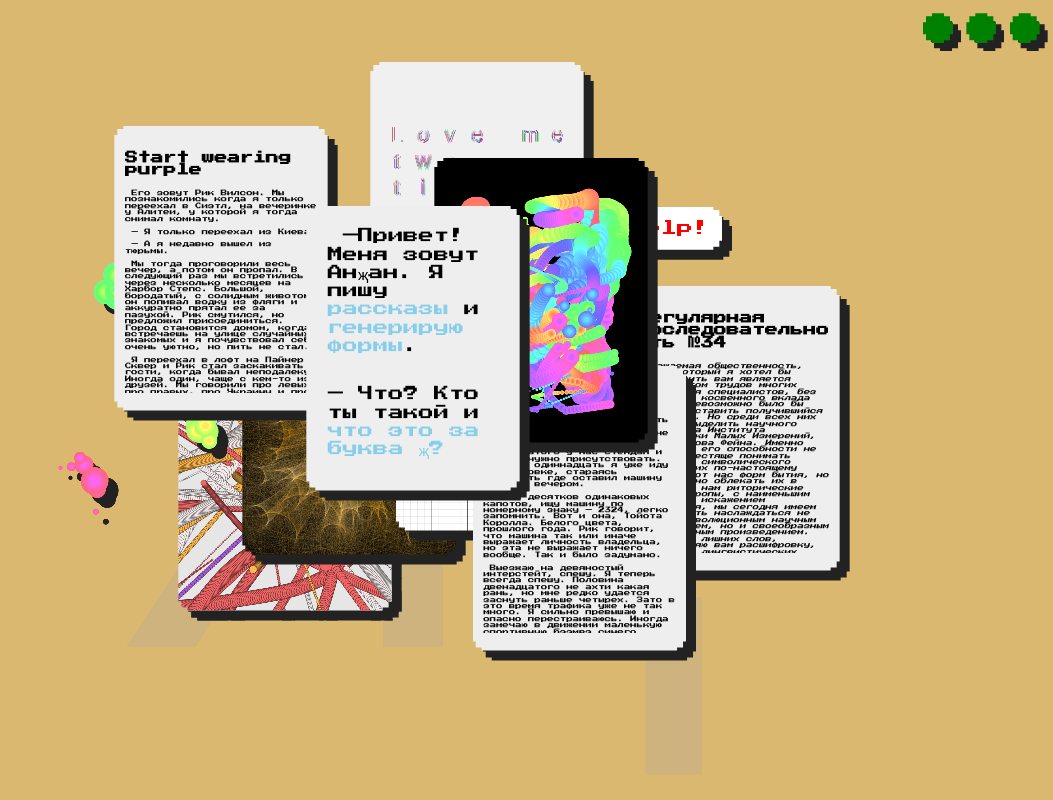
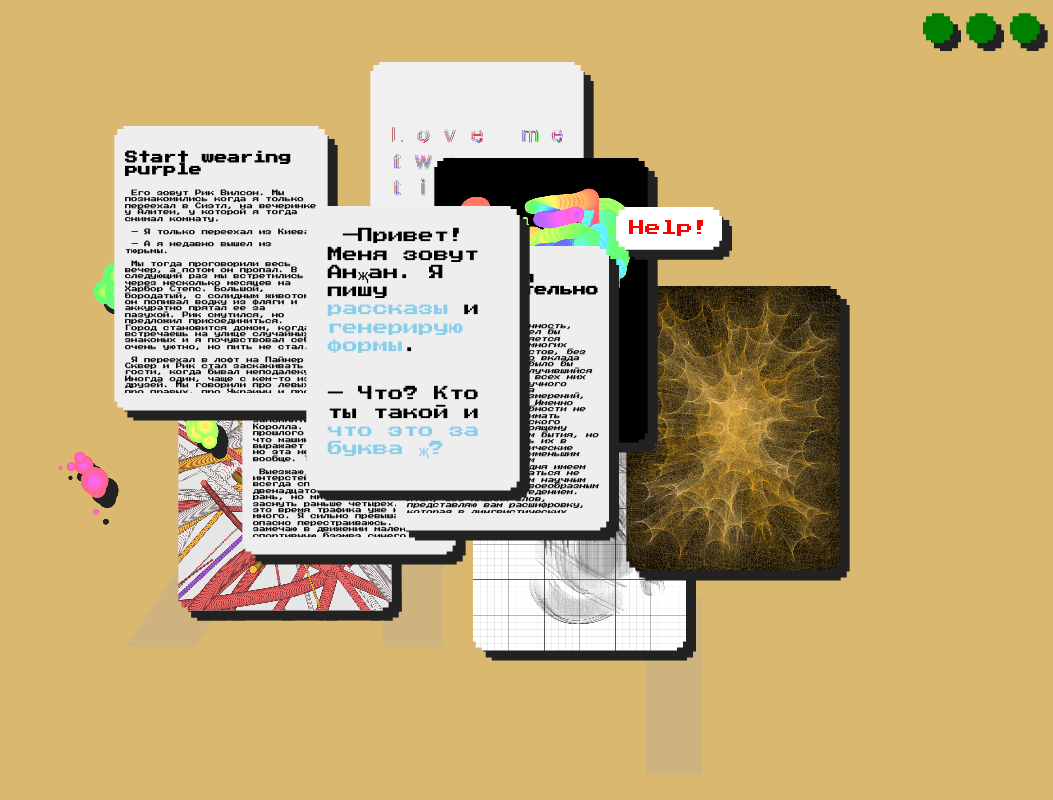
Before and after one commit to ashakirzianov/ashakirzianov-com, a Next.js app: page / in a window 1280 px wide. Shown: the whole page, without its empty margins (227-1280 px from the left). Built offline with nearby package versions, Linux system fonts and the light colour scheme.

Commit message:
Adjust front page layout

```diff
--- a/pages/index.tsx
+++ b/pages/index.tsx
@@ -88,6 +88,7 @@ export default function Main({
   function sketchTile(
     key: keyof typeof sketchCards,
     position: [number, number],
+    order?: number,
   ) {
     let { id, collection, sketch } = sketchCards[key]
     return <Tile
@@ -96,6 +97,7 @@ export default function Main({
       position={position}
       link={href('sketch', { id, collection, hue })}
       highlight={hl === 'posters'}
+      order={order}
     >
       <SketchCard
         sketch={sketch}
@@ -141,7 +143,7 @@ export default function Main({
         </div>
       </header>
       <div className={free ? 'grid' : 'flex'}>
-        <Tile shifted={free} position={[0, 0]} front>
+        <Tile shifted={free} position={[0, 0]} order={-2} front>
           <AboutCard
             hue={hue}
             onHover={setHl}
@@ -150,16 +152,16 @@ export default function Main({
         {[
           sketchTile('posters', [5, -18]),
           sketchTile('number34', [-10, 15]),
-          sketchTile('rythm', [-5, 8]),
-          sketchTile('typography', [7, 5]),
           sketchTile('atoms', [-22, 7]),
-          storyTile('thirty-four', [25, 10]),
-          storyTile('apartunist', [13, 20]),
+          storyTile('apartunist', [-5, 8]),
+          sketchTile('typography', [13, 20]),
+          storyTile('start-wearing-purple', [-15, -10]),
+          sketchTile('rythm', [25, 10], -1),
           sketchTile('rave', [10, -6]),
-          storyTile('start-wearing-purple', [-15, -10]),
+          storyTile('thirty-four', [7, 5]),
         ]}
         <Tile
-          shifted={free} position={[20, -15]} back
+          shifted={free} position={[20, -15]}
         >
           <Help hue={hue} />
         </Tile>
@@ -169,6 +171,7 @@ export default function Main({
       .outer {
         display: flex;
         flex-flow: column nowrap;
+        align-items: center;
         min-height: 100vh;
       }
       header {
@@ -176,6 +179,7 @@ export default function Main({
         flex-flow: row wrap;
         justify-content: space-between;
         align-items: center;
+        align-self: flex-end;
         flex-grow: 0;
       }
       .help {
@@ -198,11 +202,12 @@ export default function Main({
       .flex {
         display: flex;
         flex-flow: row wrap;
-        align-content: flex-start;
-        justify-content: flex-start;
+        align-content: center;
+        justify-content: center;
         gap: var(--padding);
         padding: var(--padding);
         width: 100%;
+        max-width: calc(3 * var(--card-width) + 4 * var(--padding));
         height: 100%;
       }
       @media (max-width: 700pt) {
@@ -217,6 +222,7 @@ export default function Main({
 function Tile({
   position: [left, top], shifted,
   children, front, back, link, highlight,
+  order,
 }: {
   position: [number, number],
   shifted: boolean,
@@ -225,6 +231,7 @@ function Tile({
   front?: boolean,
   back?: boolean,
   highlight?: boolean,
+  order?: number,
 }) {
   let navigable = true
   function lock() { navigable = false }
@@ -257,6 +264,7 @@ function Tile({
     gridArea: 'mid',
     transform: highlight ? 'scale(1.2)' : undefined,
     transition: 'transform .3s',
+    order: !shifted ? order : undefined,
   }}>
     {content}
   </div>
```
